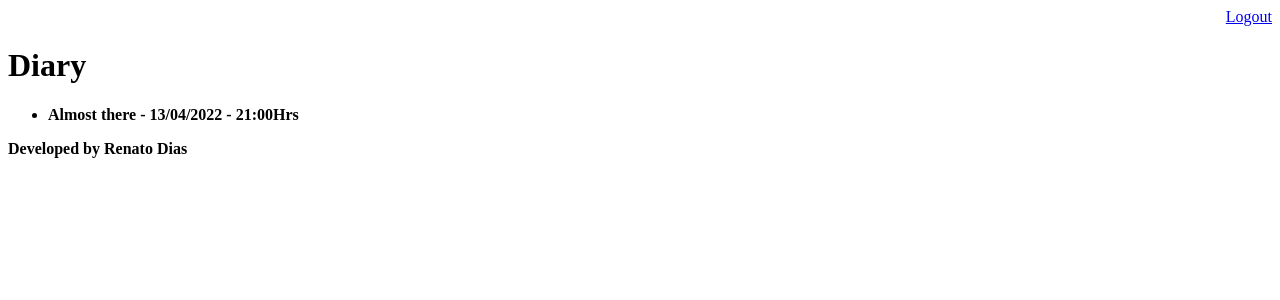
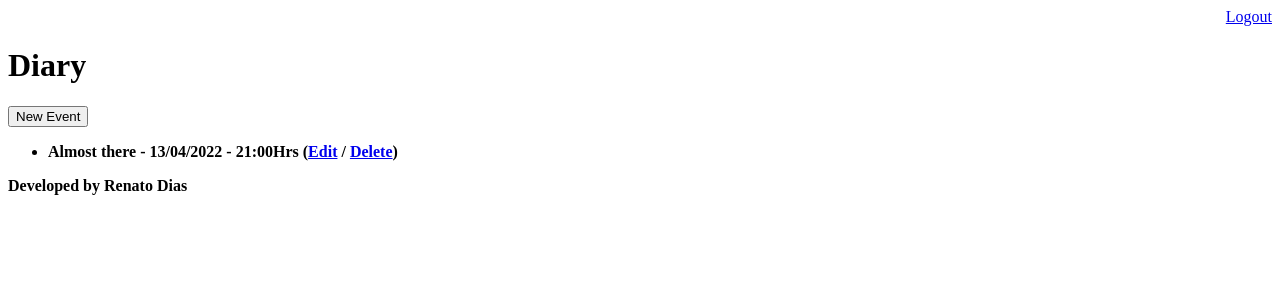
Before and after one commit to rdfn37/django_diary, a Django app: page /diary/ in a window 1280 px wide. Shown: the top 300 px of the page. Run offline with Django 4.2, Linux system fonts and the light colour scheme; a user stored in the database is signed in; data comes from the database, SQL or seed files in the repository; both versions use the stored data as it was after the commit.

Commit message:
Events CRUD

```diff
--- a/core/admin.py
+++ b/core/admin.py
@@ -3,7 +3,7 @@ from core.models import Event
 # Register your models here.
 
 class AdminEvent(admin.ModelAdmin):
-    list_display = ('title', 'event_date', 'creation_date')
+    list_display = ('id', 'title', 'event_date', 'creation_date')
     list_filter = ('user',)
 
 admin.site.register(Event, AdminEvent)
--- a/core/models.py
+++ b/core/models.py
@@ -17,3 +17,6 @@ class Event(models.Model):
 
     def get_event_date(self):
         return self.event_date.strftime('%d/%m/%Y - %H:%MHrs')
+
+    def get_input_event_date(self):
+        return self.event_date.strftime('%Y-%m-%dT%H:%M')
--- a/core/templates/diary.html
+++ b/core/templates/diary.html
@@ -3,9 +3,18 @@
 {% block content %}
 <h1>Diary</h1>
 
+<a href="event/">
+    <button type="button">New Event</button>
+</a>
 <ul>
     {% for event in events %}
-    <li><b>{{event.title}} - {{event.get_event_date}}</b></li>
+    <li>
+        <b>
+            {{event.title}} - {{event.get_event_date}}
+            (<a href="event/?id={{event.id}}">Edit</a> /
+            <a href="event/delete/{{event.id}}">Delete</a>)
+        </b>
+    </li>
     {% endfor %}
 </ul>
 {% endblock %}
--- a/core/views.py
+++ b/core/views.py
@@ -44,3 +44,48 @@ def list_events(req):
     event = Event.objects.filter(user=user)
     res = {'events': event}
     return render(req, 'diary.html', res)
+
+@login_required(login_url='/login/')
+def event(req):
+    event_id = req.GET.get('id')
+    data = {}
+    if event_id:
+        data['event'] = Event.objects.get(id=event_id)
+    return render(req, 'event.html', data)
+
+@login_required(login_url='/login/')
+def submit_event(req):
+    if req.POST:
+        title = req.POST.get('title')
+        event_date = req.POST.get('event_date')
+        description = req.POST.get('description')
+        user = req.user
+        event_id = req.POST.get('event_id')
+        if event_id:
+            event = Event.objects.get(id=event_id)
+            if event.user == user:
+                event.title = title
+                event.event_date = event_date
+                event.description = description
+                event.save()
+            # Event.objects.filter(id=event_id).update(
+            #     title=title,
+            #     event_date=event_date,
+            #     description = description
+            # )
+        else:
+            Event.objects.create(
+                title=title,
+                event_date=event_date,
+                description=description,
+                user=user
+            )
+    return redirect('/')
+
+@login_required(login_url='/login/')
+def event_delete(req, event_id):
+    user = req.user
+    event = Event.objects.get(id=event_id)
+    if user == event.user:
+        event.delete()
+    return redirect('/')
--- a/diary/urls.py
+++ b/diary/urls.py
@@ -22,6 +22,9 @@ urlpatterns = [
     path('admin/', admin.site.urls),
     # path('event/<event_title>', views.event),
     path('diary/', views.list_events),
+    path('diary/event/', views.event),
+    path('diary/event/submit', views.submit_event),
+    path('diary/event/delete/<int:event_id>/', views.event_delete),
     path('', RedirectView.as_view(url='/diary/')),
     path('login/', views.login_user),
     path('login/submit', views.submit_login),
```
Also changed, not shown: core/templates/event.html (added, +25 -0 lines), db.sqlite3.
